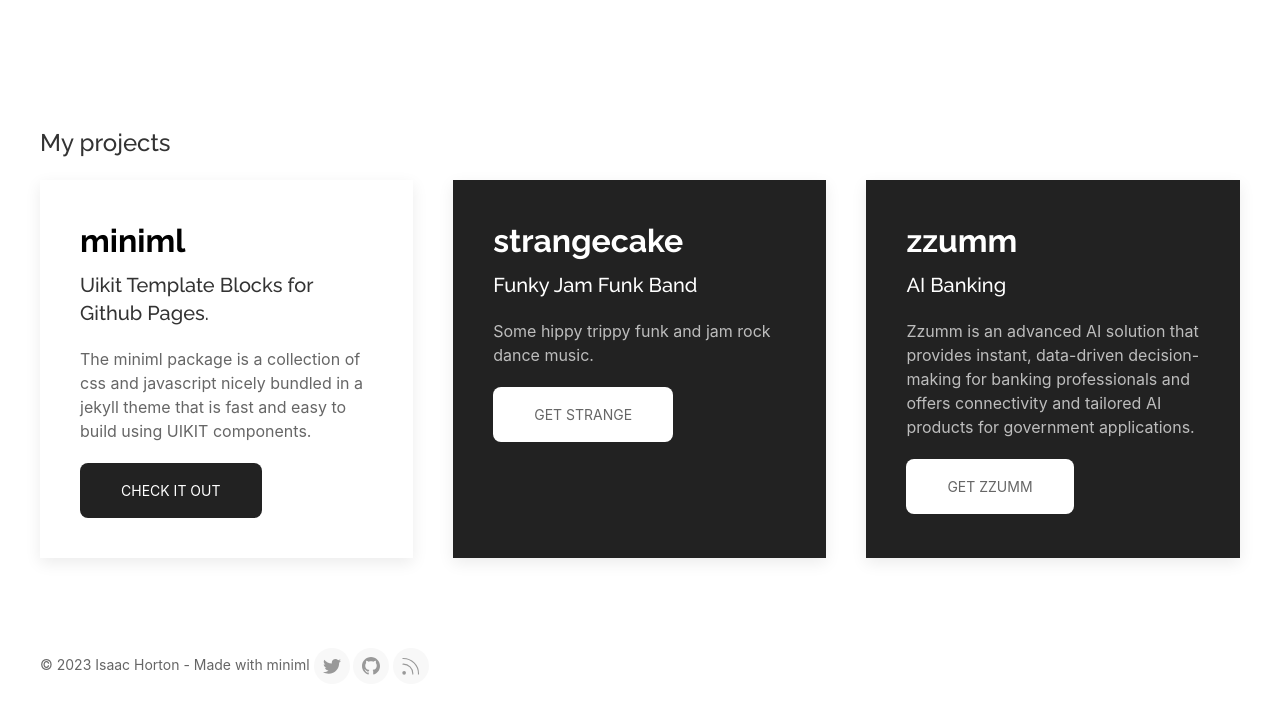
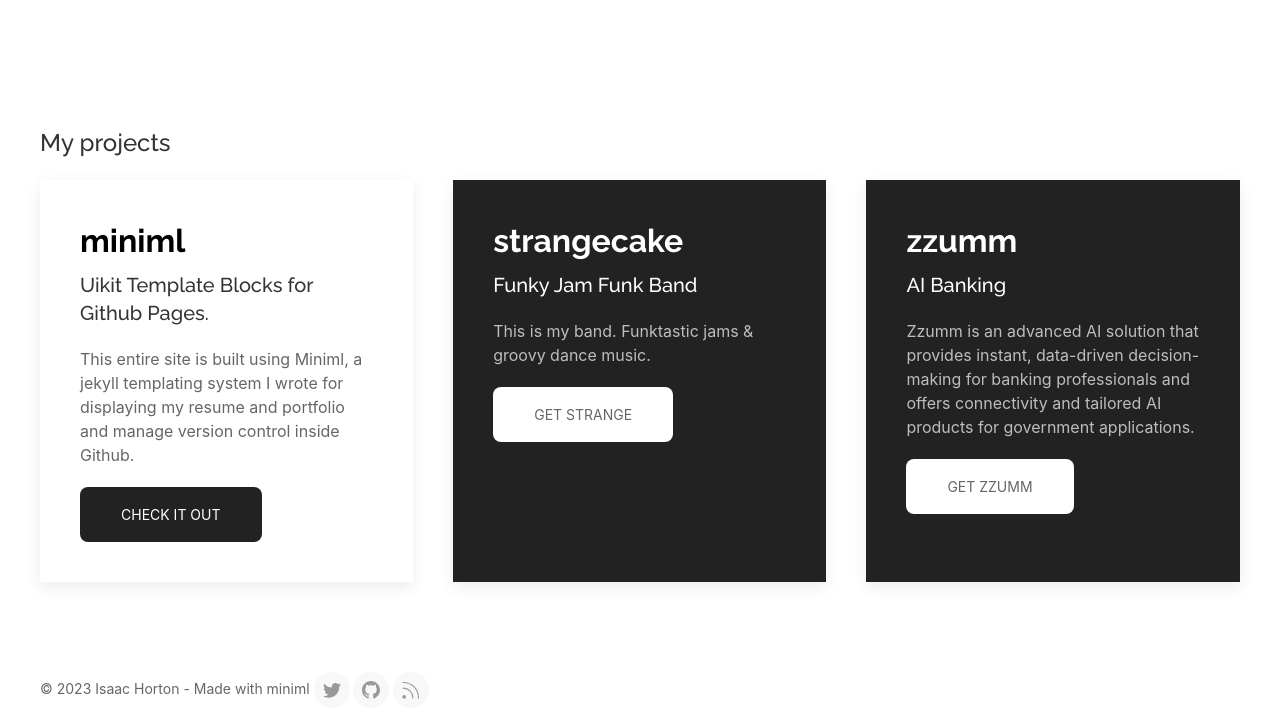
Before and after one commit to kre8t/kre8t.github.io, a Jekyll site: the page built from index.html, in a window 1280 px wide and 900 px high, scrolled down 873 px, cut to the strip 172-900 px from the top of the window. Built offline with Jekyll 4.4.1, drawn with Linux system fonts in a browser that asks for light colours; before the commit the page ends 1749 px from its top, so only the background shows below that.

Commit message:
Update currentprojects.html

```diff
--- a/_includes/sections/currentprojects.html
+++ b/_includes/sections/currentprojects.html
@@ -8,7 +8,7 @@
             <div class="uk-card uk-card-default uk-card-body minimlblock" uk-scrollspy="cls: uk-animation-slide-right; repeat: true">
               <h2 class="uk-margin-remove-bottom"><a class="minimla" href="https://st4rlab.github.io/miniml/">miniml</a></h2>
               <h4 class="uk-margin-small-top">Uikit Template Blocks for Github Pages.</h4>
-              <p>The miniml package is a collection of css and javascript nicely bundled in a jekyll theme that is fast and easy to build using UIKIT components.
+              <p>This entire site is built using Miniml, a jekyll templating system I wrote for displaying my resume and portfolio and manage version control inside Github.
               </p>
               <a class="uk-button uk-button-secondary uk-button-large" href="https://st4rlab.github.io/miniml/">Check it out</a>
             </div>
@@ -20,7 +20,7 @@
             <div class="uk-card uk-card-secondary uk-card-body">
               <h2 class="uk-margin-remove-bottom"><a href="https://strangecakeband.com">strangecake</a></h2>
               <h4 class="uk-margin-small-top">Funky Jam Funk Band</h4>
-              <p>Some hippy trippy funk and jam rock dance music.
+              <p>This is my band. Funktastic jams & groovy dance music.
               </p>
               <a class="uk-button uk-button-primary uk-button-large" href="https://strangecakeband.com">Get Strange</a>
             </div>
```
